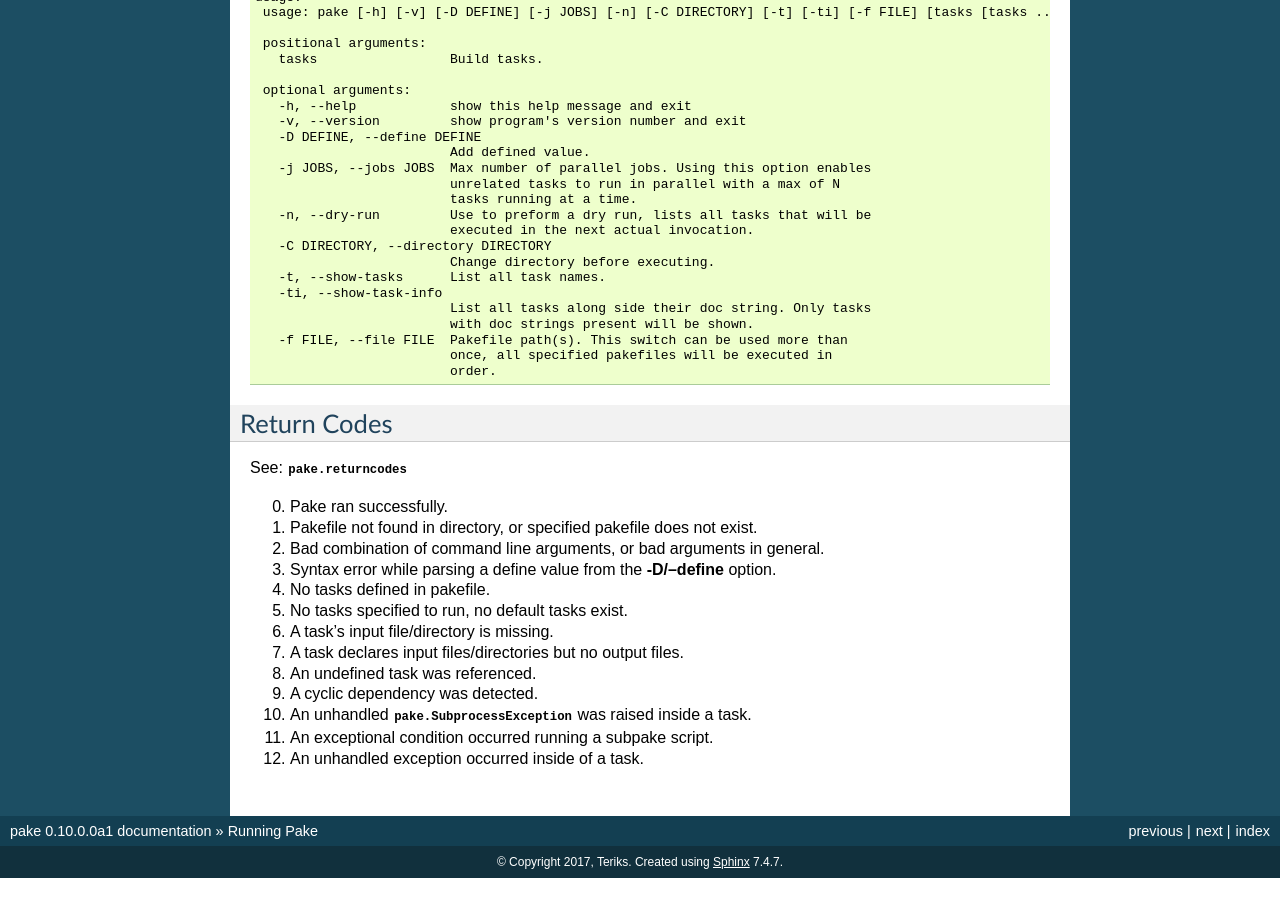
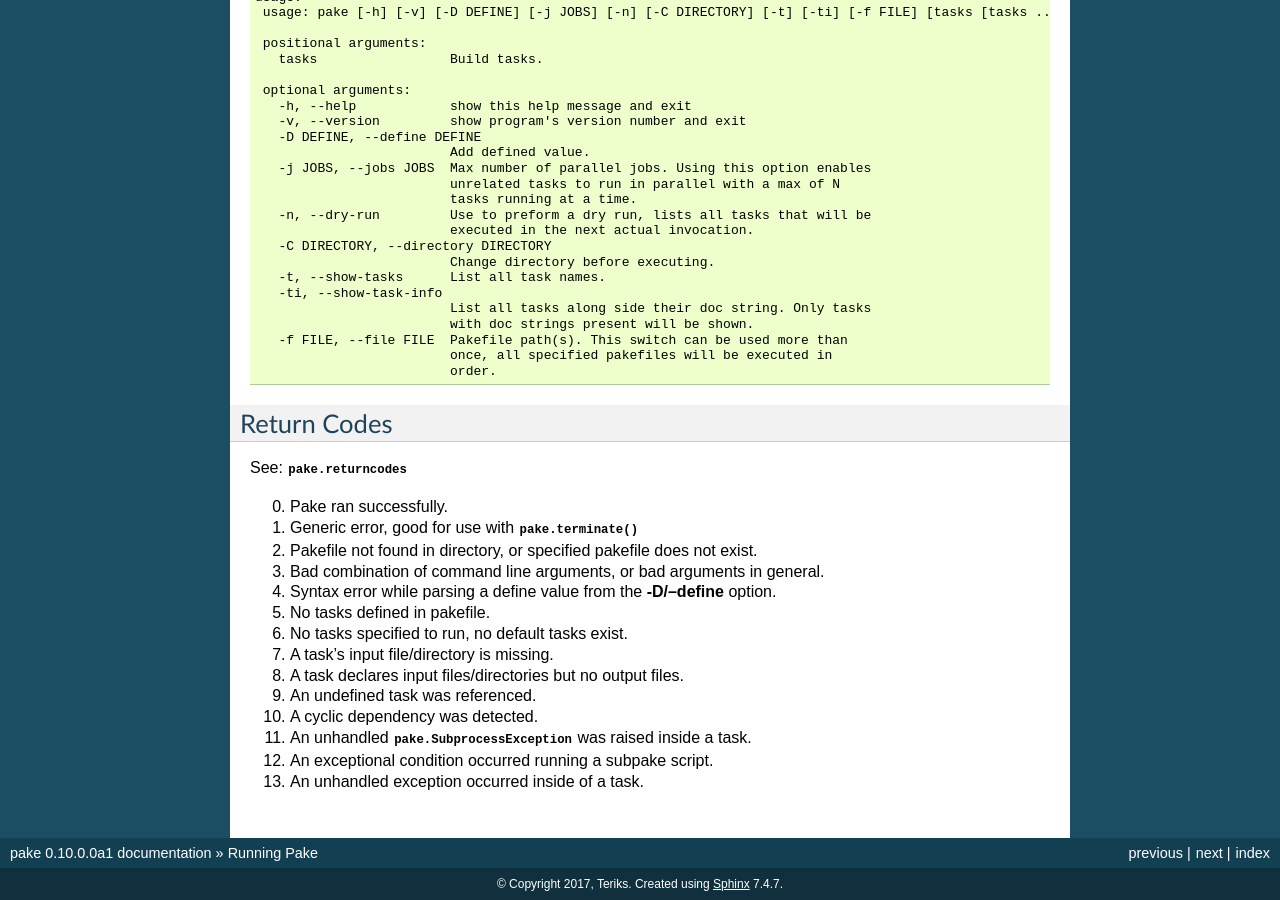
Before and after one commit to Teriks/pake, a Sphinx documentation site: the page built from docs/source/runningpake.rst, in a window 1280 px wide and 900 px high, scrolled down 657 px. Built offline with Sphinx 7.4.7, drawn with Linux system fonts in a browser that asks for light colours; before the commit the page ends 1535 px from its top, so only the background shows below that.

Commit message:
Reserve return code 1 for generic errors.

```diff
--- a/docs/source/runningpake.rst
+++ b/docs/source/runningpake.rst
@@ -75,15 +75,16 @@
 See: :py:mod:`pake.returncodes`
 
 0. Pake ran successfully.
-1. Pakefile not found in directory, or specified pakefile does not exist.
-2. Bad combination of command line arguments, or bad arguments in general.
-3. Syntax error while parsing a define value from the **-D/--define** option.
-4. No tasks defined in pakefile.
-5. No tasks specified to run, no default tasks exist.
-6. A task's input file/directory is missing.
-7. A task declares input files/directories but no output files.
-8. An undefined task was referenced.
-9. A cyclic dependency was detected.
-10. An unhandled :py:class:`pake.SubprocessException` was raised inside a task.
-11. An exceptional condition occurred running a subpake script.
-12. An unhandled exception occurred inside of a task.
+1. Generic error, good for use with :py:meth:`pake.terminate`
+2. Pakefile not found in directory, or specified pakefile does not exist.
+3. Bad combination of command line arguments, or bad arguments in general.
+4. Syntax error while parsing a define value from the **-D/--define** option.
+5. No tasks defined in pakefile.
+6. No tasks specified to run, no default tasks exist.
+7. A task's input file/directory is missing.
+8. A task declares input files/directories but no output files.
+9. An undefined task was referenced.
+10. A cyclic dependency was detected.
+11. An unhandled :py:class:`pake.SubprocessException` was raised inside a task.
+12. An exceptional condition occurred running a subpake script.
+13. An unhandled exception occurred inside of a task.
```
Also changed, not shown: 2 other files.
